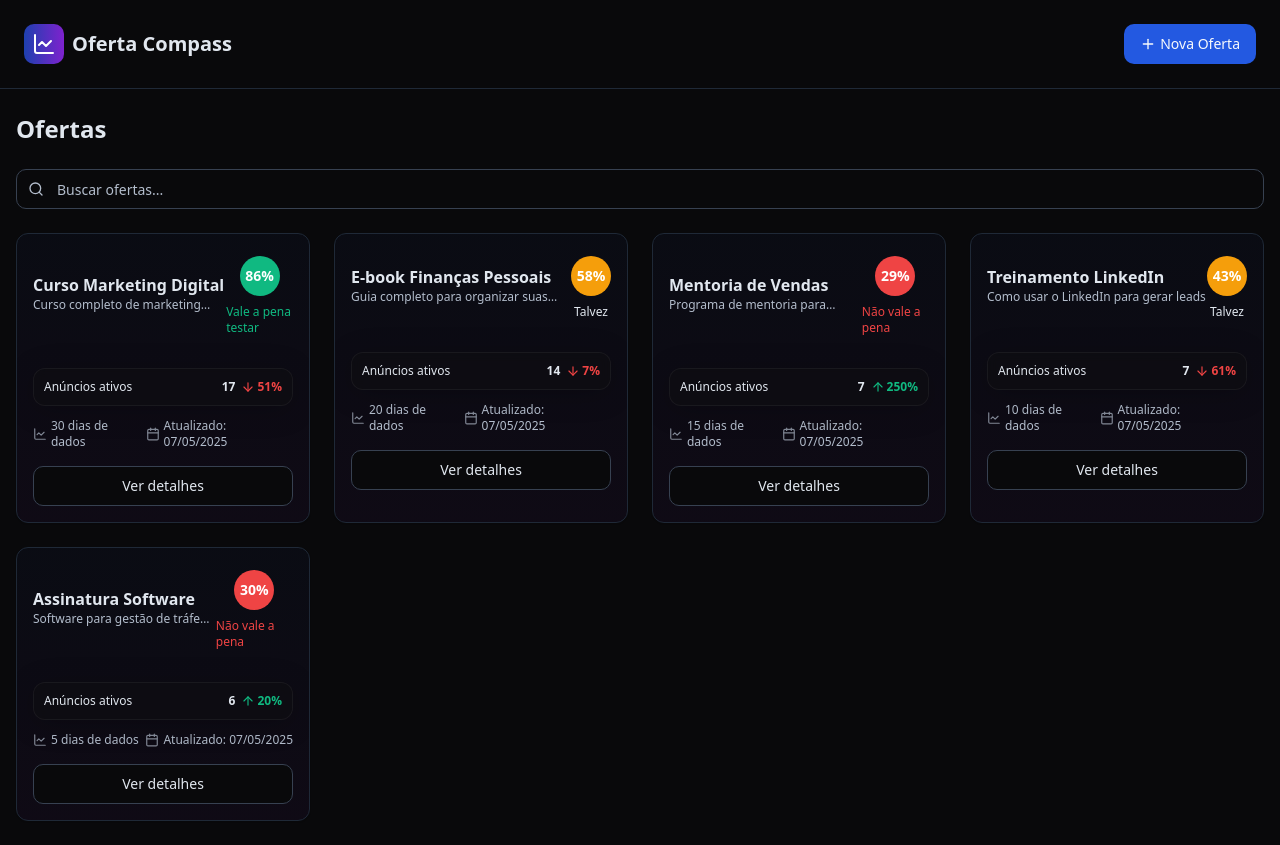
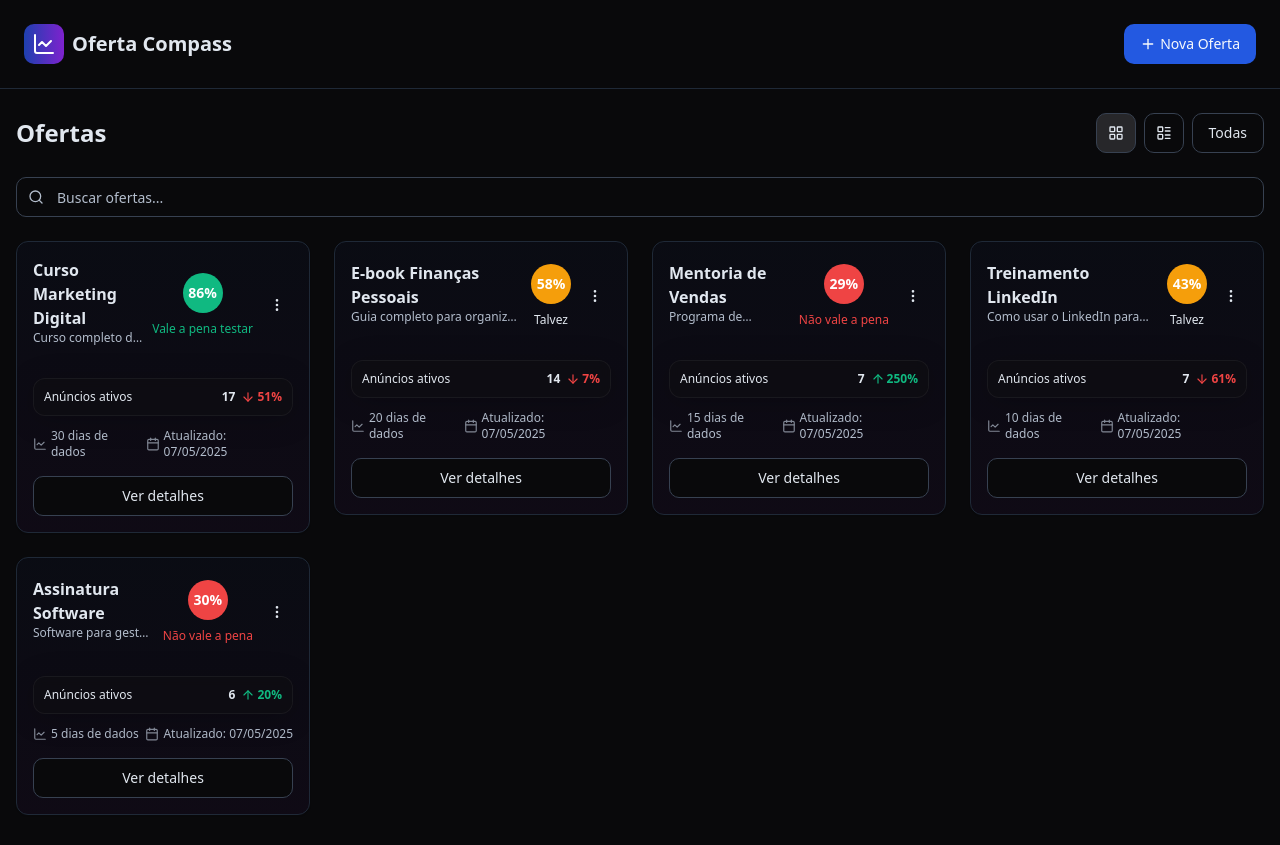
Before and after one commit to hullap/oferta-compass-tracker, a React (Vite) app: page / in a window 1280 px wide. Built offline with nearby package versions, Linux system fonts and the light colour scheme.

Commit message:
feat: Add offer management features
Adds features to remove, archive, favorite, and pin offers. Also includes modular and grid view options, and improves the UI.

```diff
--- a/src/components/OfferCard.tsx
+++ b/src/components/OfferCard.tsx
@@ -3,16 +3,50 @@ import { calculateScore, calculateTrend } from "@/services/scoreService";
 import { Offer } from "@/types/offer";
 import { Card, CardContent, CardHeader } from "./ui/card";
 import ScoreBadge from "./ScoreBadge";
-import { ChartLine, Calendar, ArrowUp, ArrowDown } from "lucide-react";
+import {
+  ChartLine,
+  Calendar,
+  ArrowUp,
+  ArrowDown,
+  Star,
+  Pin,
+  Archive,
+  Trash2,
+  MoreVertical
+} from "lucide-react";
 import { useMemo } from "react";
 import { Button } from "./ui/button";
+import {
+  DropdownMenu,
+  DropdownMenuContent,
+  DropdownMenuItem,
+  DropdownMenuTrigger,
+} from "./ui/dropdown-menu";
+import { cn } from "@/lib/utils";
 
 interface OfferCardProps {
   offer: Offer;
   onClick: (offer: Offer) => void;
+  onPin?: (offer: Offer) => void;
+  onFavorite?: (offer: Offer) => void;
+  onArchive?: (offer: Offer) => void;
+  onDelete?: (offer: Offer) => void;
+  isPinned?: boolean;
+  isFavorite?: boolean;
+  isArchived?: boolean;
 }
 
-const OfferCard = ({ offer, onClick }: OfferCardProps) => {
+const OfferCard = ({
+  offer,
+  onClick,
+  onPin,
+  onFavorite,
+  onArchive,
+  onDelete,
+  isPinned = false,
+  isFavorite = false,
+  isArchived = false
+}: OfferCardProps) => {
   const score = useMemo(() => calculateScore(offer), [offer]);
   const trend = useMemo(() => calculateTrend(offer), [offer]);
 
@@ -28,13 +62,65 @@ const OfferCard = ({ offer, onClick }: OfferCardProps) => {
       : 'text-muted-foreground';
 
   return (
-    <Card className="overflow-hidden transition-all duration-300 hover:shadow-md card-gradient border border-gray-800">
+    <Card
+      className={cn(
+        "overflow-hidden transition-all duration-300 hover:shadow-md card-gradient border border-gray-800",
+        isPinned && "border-primary border-2",
+        isArchived && "opacity-60"
+      )}
+    >
       <CardHeader className="flex flex-row items-center justify-between p-4 pb-2">
-        <div>
-          <h3 className="font-bold">{offer.name}</h3>
+        <div className="flex-1 pr-2">
+          <h3 className="font-bold flex items-center gap-1.5">
+            {isPinned && <Pin size={14} className="text-primary" />}
+            {isFavorite && <Star size={14} className="text-yellow-500 fill-yellow-500" />}
+            {offer.name}
+          </h3>
           <p className="text-xs text-muted-foreground line-clamp-1">{offer.description}</p>
         </div>
-        <ScoreBadge score={score} size="sm" />
+        <div className="flex items-center gap-2">
+          <ScoreBadge score={score} size="sm" />
+          <DropdownMenu>
+            <DropdownMenuTrigger asChild>
+              <Button variant="ghost" size="icon" className="h-8 w-8">
+                <MoreVertical size={16} />
+              </Button>
+            </DropdownMenuTrigger>
+            <DropdownMenuContent align="end" className="w-44">
+              <DropdownMenuItem onClick={(e) => {
+                e.stopPropagation();
+                onPin && onPin(offer);
+              }}>
+                <Pin className="mr-2 h-4 w-4" />
+                {isPinned ? "Desafixar" : "Fixar"}
+              </DropdownMenuItem>
+              <DropdownMenuItem onClick={(e) => {
+                e.stopPropagation();
+                onFavorite && onFavorite(offer);
+              }}>
+                <Star className="mr-2 h-4 w-4" />
+                {isFavorite ? "Remover favorito" : "Favoritar"}
+              </DropdownMenuItem>
+              <DropdownMenuItem onClick={(e) => {
+                e.stopPropagation();
+                onArchive && onArchive(offer);
+              }}>
+                <Archive className="mr-2 h-4 w-4" />
+                {isArchived ? "Desarquivar" : "Arquivar"}
+              </DropdownMenuItem>
+              <DropdownMenuItem
+                className="text-destructive"
+                onClick={(e) => {
+                  e.stopPropagation();
+                  onDelete && onDelete(offer);
+                }}
+              >
+                <Trash2 className="mr-2 h-4 w-4" />
+                Excluir
+              </DropdownMenuItem>
+            </DropdownMenuContent>
+          </DropdownMenu>
+        </div>
       </CardHeader>
       <CardContent className="p-4 pt-2">
         <div className="flex justify-between items-center text-xs mt-4 mb-3 bg-glass rounded-lg p-2.5">
--- a/src/pages/Index.tsx
+++ b/src/pages/Index.tsx
@@ -8,7 +8,21 @@ import OfferDetails from "@/components/OfferDetails";
 import NewOfferForm from "@/components/NewOfferForm";
 import { Input } from "@/components/ui/input";
 import { toast } from "sonner";
-import { Search } from "lucide-react";
+import {
+  Search,
+  LayoutGrid,
+  LayoutList,
+  Star,
+  Archive as ArchiveIcon
+} from "lucide-react";
+import { Button } from "@/components/ui/button";
+import {
+  DropdownMenu,
+  DropdownMenuContent,
+  DropdownMenuTrigger,
+  DropdownMenuItem,
+  DropdownMenuSeparator
+} from "@/components/ui/dropdown-menu";
 
 const Index = () => {
   // Estado para gerenciar ofertas
@@ -19,17 +33,50 @@ const Index = () => {
   const [isCreatingOffer, setIsCreatingOffer] = useState(false);
   // Estado para o termo de busca
   const [searchTerm, setSearchTerm] = useState("");
+  // Estado para o modo de visualização
+  const [viewMode, setViewMode] = useState<"grid" | "list">("grid");
+  // Estado para ofertas favoritadas, fixadas e arquivadas
+  const [pinnedOffers, setPinnedOffers] = useState<Set<string>>(new Set());
+  const [favoriteOffers, setFavoriteOffers] = useState<Set<string>>(new Set());
+  const [archivedOffers, setArchivedOffers] = useState<Set<string>>(new Set());
+  // Estado para filtro de visualização
+  const [viewFilter, setViewFilter] = useState<"all" | "pinned" | "favorites" | "archived">("all");
 
   // Filtragem das ofertas com base no termo de busca
   const filteredOffers = useMemo(() => {
-    if (!searchTerm.trim()) return offers;
+    // Filtro inicial pelo termo de busca
+    let result = offers;
 
+    if (searchTerm.trim()) {
       const term = searchTerm.toLowerCase().trim();
-    return offers.filter(offer =>
+      result = result.filter(offer =>
         offer.name.toLowerCase().includes(term) ||
         offer.description.toLowerCase().includes(term)
       );
-  }, [offers, searchTerm]);
+    }
+
+    // Aplicação do filtro de visualização
+    if (viewFilter === "pinned") {
+      result = result.filter(offer => pinnedOffers.has(offer.id));
+    } else if (viewFilter === "favorites") {
+      result = result.filter(offer => favoriteOffers.has(offer.id));
+    } else if (viewFilter === "archived") {
+      result = result.filter(offer => archivedOffers.has(offer.id));
+    } else if (viewFilter === "all") {
+      // No filtro "all", exibe as não arquivadas por padrão
+      result = result.filter(offer => !archivedOffers.has(offer.id));
+    }
+
+    // Ordenação: primeiro as fixadas, depois as normais
+    return result.sort((a, b) => {
+      // Se ambas estão fixadas ou ambas não estão, mantém a ordem original
+      if (pinnedOffers.has(a.id) === pinnedOffers.has(b.id)) return 0;
+      // Se apenas a primeira está fixada, ela vem primeiro
+      if (pinnedOffers.has(a.id)) return -1;
+      // Se apenas a segunda está fixada, ela vem primeiro
+      return 1;
+    });
+  }, [offers, searchTerm, viewFilter, pinnedOffers, favoriteOffers, archivedOffers]);
 
   // Handler para adicionar uma nova oferta
   const handleAddOffer = (name: string, description: string) => {
@@ -107,6 +154,77 @@ const Index = () => {
     toast.success("Dados atualizados com sucesso!");
   };
 
+  // Handler para fixar/desfixar ofertas
+  const handlePinOffer = (offer: Offer) => {
+    setPinnedOffers(prev => {
+      const newPinned = new Set(prev);
+      if (newPinned.has(offer.id)) {
+        newPinned.delete(offer.id);
+        toast.success("Oferta desfixada com sucesso!");
+      } else {
+        newPinned.add(offer.id);
+        toast.success("Oferta fixada com sucesso!");
+      }
+      return newPinned;
+    });
+  };
+
+  // Handler para favoritar/desfavoritar ofertas
+  const handleFavoriteOffer = (offer: Offer) => {
+    setFavoriteOffers(prev => {
+      const newFavorites = new Set(prev);
+      if (newFavorites.has(offer.id)) {
+        newFavorites.delete(offer.id);
+        toast.success("Oferta removida dos favoritos!");
+      } else {
+        newFavorites.add(offer.id);
+        toast.success("Oferta adicionada aos favoritos!");
+      }
+      return newFavorites;
+    });
+  };
+
+  // Handler para arquivar/desarquivar ofertas
+  const handleArchiveOffer = (offer: Offer) => {
+    setArchivedOffers(prev => {
+      const newArchived = new Set(prev);
+      if (newArchived.has(offer.id)) {
+        newArchived.delete(offer.id);
+        toast.success("Oferta desarquivada com sucesso!");
+      } else {
+        newArchived.add(offer.id);
+        toast.success("Oferta arquivada com sucesso!");
+      }
+      return newArchived;
+    });
+  };
+
+  // Handler para excluir ofertas
+  const handleDeleteOffer = (offer: Offer) => {
+    setOffers(prev => prev.filter(o => o.id !== offer.id));
+
+    // Remove de todas as listas se existir
+    setPinnedOffers(prev => {
+      const newPinned = new Set(prev);
+      newPinned.delete(offer.id);
+      return newPinned;
+    });
+
+    setFavoriteOffers(prev => {
+      const newFavorites = new Set(prev);
+      newFavorites.delete(offer.id);
+      return newFavorites;
+    });
+
+    setArchivedOffers(prev => {
+      const newArchived = new Set(prev);
+      newArchived.delete(offer.id);
+      return newArchived;
+    });
+
+    toast.success("Oferta excluída com sucesso!");
+  };
+
   return (
     <div className="min-h-screen flex flex-col">
       <Header onNewOfferClick={() => {
@@ -128,7 +246,55 @@ const Index = () => {
           />
         ) : (
           <div className="space-y-6">
+            <div className="flex justify-between items-center">
               <h2 className="text-2xl font-bold">Ofertas</h2>
+              <div className="flex gap-2">
+                <Button
+                  variant="outline"
+                  size="icon"
+                  className={`${viewMode === 'grid' ? 'bg-secondary' : ''} border-gray-700`}
+                  onClick={() => setViewMode("grid")}
+                >
+                  <LayoutGrid size={18} />
+                </Button>
+                <Button
+                  variant="outline"
+                  size="icon"
+                  className={`${viewMode === 'list' ? 'bg-secondary' : ''} border-gray-700`}
+                  onClick={() => setViewMode("list")}
+                >
+                  <LayoutList size={18} />
+                </Button>
+
+                <DropdownMenu>
+                  <DropdownMenuTrigger asChild>
+                    <Button variant="outline" className="border-gray-700">
+                      {viewFilter === "all" && "Todas"}
+                      {viewFilter === "pinned" && "Fixadas"}
+                      {viewFilter === "favorites" && "Favoritas"}
+                      {viewFilter === "archived" && "Arquivadas"}
+                    </Button>
+                  </DropdownMenuTrigger>
+                  <DropdownMenuContent>
+                    <DropdownMenuItem onClick={() => setViewFilter("all")}>
+                      Todas
+                    </DropdownMenuItem>
+                    <DropdownMenuItem onClick={() => setViewFilter("pinned")}>
+                      Fixadas
+                    </DropdownMenuItem>
+                    <DropdownMenuItem onClick={() => setViewFilter("favorites")}>
+                      <Star className="h-4 w-4 mr-2" />
+                      Favoritas
+                    </DropdownMenuItem>
+                    <DropdownMenuSeparator />
+                    <DropdownMenuItem onClick={() => setViewFilter("archived")}>
+                      <ArchiveIcon className="h-4 w-4 mr-2" />
+                      Arquivadas
+                    </DropdownMenuItem>
+                  </DropdownMenuContent>
+                </DropdownMenu>
+              </div>
+            </div>
 
             <div className="relative">
               <Search className="absolute left-3 top-1/2 transform -translate-y-1/2 text-muted-foreground h-4 w-4" />
@@ -140,18 +306,37 @@ const Index = () => {
               />
             </div>
 
-            <div className="grid grid-cols-1 sm:grid-cols-2 md:grid-cols-3 lg:grid-cols-4 gap-6">
+            <div className={viewMode === "grid"
+              ? "grid grid-cols-1 sm:grid-cols-2 md:grid-cols-3 lg:grid-cols-4 gap-6"
+              : "flex flex-col gap-4"
+            }>
               {filteredOffers.length > 0 ? (
                 filteredOffers.map(offer => (
+                  <div key={offer.id} className={viewMode === "list" ? "w-full" : ""}>
                     <OfferCard
-                    key={offer.id}
                       offer={offer}
                       onClick={setSelectedOffer}
+                      onPin={handlePinOffer}
+                      onFavorite={handleFavoriteOffer}
+                      onArchive={handleArchiveOffer}
+                      onDelete={handleDeleteOffer}
+                      isPinned={pinnedOffers.has(offer.id)}
+                      isFavorite={favoriteOffers.has(offer.id)}
+                      isArchived={archivedOffers.has(offer.id)}
                     />
+                  </div>
                 ))
               ) : (
                 <div className="col-span-full text-center py-10 text-muted-foreground">
-                  {searchTerm ? "Nenhuma oferta encontrada" : "Nenhuma oferta cadastrada"}
+                  {searchTerm
+                    ? "Nenhuma oferta encontrada"
+                    : viewFilter !== "all"
+                      ? `Nenhuma oferta ${viewFilter === "pinned"
+                          ? "fixada"
+                          : viewFilter === "favorites"
+                            ? "favorita"
+                            : "arquivada"}`
+                      : "Nenhuma oferta cadastrada"}
                 </div>
               )}
             </div>
```
Also changed, not shown: src/types/offer.ts (line endings or trailing spaces). Lines whose indentation alone changed are shown as unchanged.
